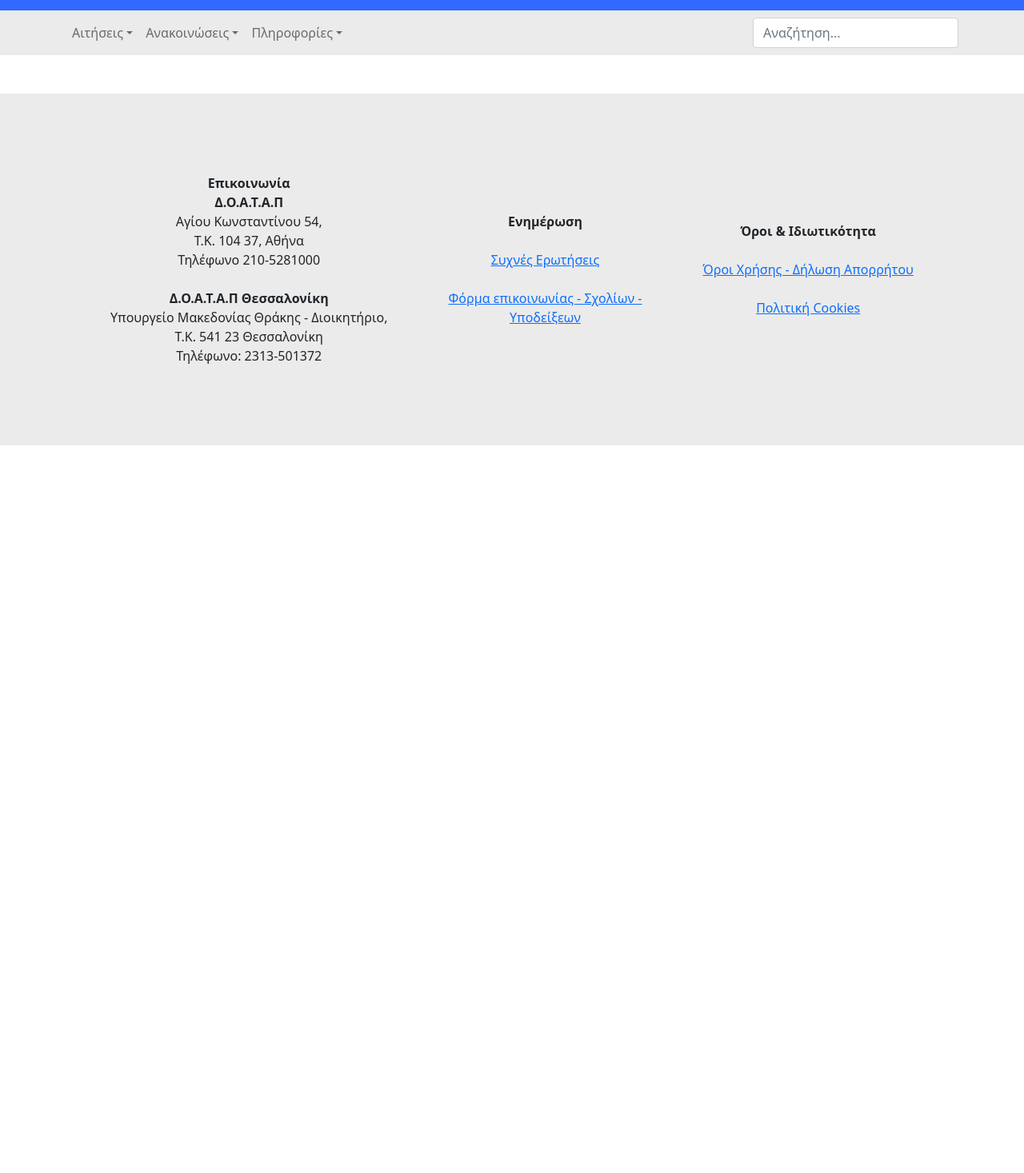
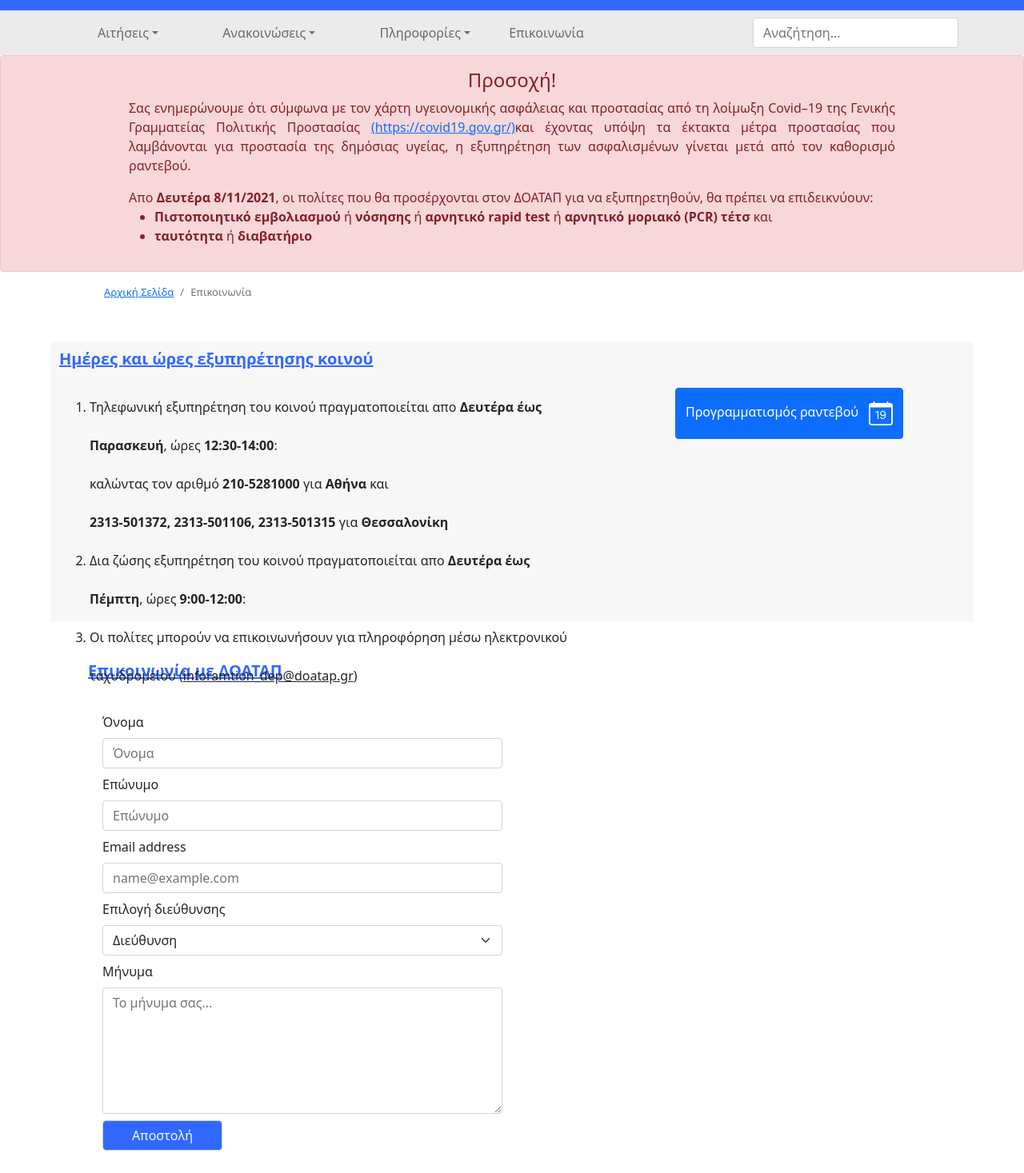
Before and after one commit to kostantinostheo/Full-Stack-MERN-Project, a React (Create React App) app in the folder edoatap/: page /epikoinonia in a window 1280 px wide. Shown: the part 103-1570 px from the top of the page at 80% size. Before the commit the page ends 800 px from the top, so only its background shows below. Built offline with nearby package versions, Linux system fonts and the light colour scheme.

Commit message:
Create Contact Page. Small tweaks html and css

```diff
--- a/edoatap/src/App.js
+++ b/edoatap/src/App.js
@@ -13,6 +13,7 @@
 import Register from './components/Register';
 import Dashboard from './components/Dashboard';
 import UpdateDashboard from './components/UpdateDashboard';
+import Contact from './components/Contact';
 
 function App() {
   return (
@@ -23,9 +24,10 @@
           <Route exact path='/' element={<Home />}/>
           <Route path='/login' exact element={<Login />}/>
           <Route path='/odigos-etiseon' exact element={<ApplicationInfo />}/>
+          <Route path='/update_dashboard' exact element={<UpdateDashboard />}/>
           <Route path='/register' exact element={<Register />}/>
           <Route path='/dashboard' exact element={<Dashboard />}/>
-          <Route path='/update_dashboard' exact element={<UpdateDashboard />}/>
+          <Route path='/epikoinonia' exact element={<Contact/>}/>
         </Routes>
         <br/><br/>
         <Footer />
--- /dev/null
+++ b/edoatap/src/components/Contact/index.css
@@ -0,0 +1,42 @@
+.info-box{
+    position: relative;
+    margin-left: auto;
+    margin-right: auto;
+    width: 90%;
+    height: 350px;
+    background-color: rgb(247, 247, 247);
+}
+
+#first-header{
+    padding-top: 10px;
+    padding-left: 10px;
+    text-align: left;
+    color: rgb(49, 104, 255);
+}
+
+.info{
+    padding-top: 1em;
+    padding-left: 1em;
+}
+
+#to-do{
+    line-height: 3em;
+    text-align: left;
+}
+
+.onliine-date{
+    height: 4em;
+}
+
+.form-email{
+    text-align: left;
+    margin-left: 8em;
+    width: 500px;
+}
+
+#send-msg{
+    float: left;
+    width: 30%;
+    color: aliceblue;
+    background-color: rgb(49, 104, 255);
+}
--- /dev/null
+++ b/edoatap/src/components/Contact/index.js
@@ -0,0 +1,89 @@
+import React from 'react'
+import {Form, Button, Alert, Breadcrumb, Row, Col } from 'react-bootstrap'
+import { BsCalendarDate } from 'react-icons/bs'
+import './index.css'
+
+export default function Contact(){
+  return(
+    <div>
+        <Alert variant="danger" style={{"paddingLeft": "10em" , "paddingRight" : "10em"}}>
+        <Alert.Heading>Προσοχή!</Alert.Heading>
+        <p style={{"textAlign": "justify"}}>
+        Σας ενημερώνουμε ότι σύμφωνα με τον χάρτη υγειονομικής ασφάλειας και προστασίας
+        από τη λοίμωξη Covid–19 της Γενικής Γραμματείας Πολιτικής Προστασίας <a href='https://covid19.gov.gr/'>(https://covid19.gov.gr/)</a>
+        και έχοντας υπόψη τα έκτακτα μέτρα προστασίας που λαμβάνονται για προστασία της δημόσιας υγείας,
+        η εξυπηρέτηση των ασφαλισμένων γίνεται μετά από τον καθορισμό ραντεβού.
+        </p>
+        <p style={{"textAlign": "justify"}}>
+            Απο <b>Δευτέρα 8/11/2021</b>, οι πολίτες που θα προσέρχονται στον ΔΟΑΤΑΠ για να εξυπηρετηθούν, θα πρέπει να επιδεικνύουν:
+            <ul>
+                <li><b>Πιστοποιητικό εμβολιασμού</b> ή <b>νόσησης</b> ή <b>αρνητικό rapid test</b> ή <b>αρνητικό μοριακό (PCR) τέτσ</b> και</li>
+                <li><b>ταυτότητα</b> ή <b>διαβατήριο</b></li>
+            </ul>
+        </p>
+      </Alert>
+      <Breadcrumb style={{"fontSize": "small" ,"paddingLeft": "10em", "marginBottom" : "4em"}}>
+        <Breadcrumb.Item href='/'>Αρχική Σελίδα</Breadcrumb.Item>
+        <Breadcrumb.Item active>Επικοινωνία</Breadcrumb.Item>
+      </Breadcrumb>
+      <div className='info-box'>
+        <h5 id='first-header'> <b><u>Ημέρες και ώρες εξυπηρέτησης κοινού</u></b> </h5>
+        <Row className='info'>
+            <Col xs={7}>
+                <ol>
+                    <li id='to-do'>
+                        Τηλεφωνική εξυπηρέτηση του κοινού πραγματοποιείται απο <b>Δευτέρα έως Παρασκευή</b>, ώρες <b>12:30-14:00</b>: <br/>
+                        καλώντας τον αριθμό <b>210-5281000</b> για <b>Αθήνα</b> και <br/>
+                        <b>2313-501372, 2313-501106, 2313-501315</b> για <b>Θεσσαλονίκη</b>
+                    </li>
+                    <li id='to-do'>
+                        Δια ζώσης εξυπηρέτηση του κοινού πραγματοποιείται απο <b>Δευτέρα έως Πέμπτη</b>, ώρες <b>9:00-12:00</b>: <br/>
+                    </li>
+                    <li id='to-do'>
+                        Οι πολίτες μπορούν να επικοινωνήσουν για πληροφόρηση μέσω ηλεκτρονικού ταχυδρομείου (<u>inforamtion_dep@doatap.gr</u>)
+                    </li>
+                </ol>
+            </Col>
+            <Col>
+                <Button className='onliine-date'>
+                    Προγραμματισμός ραντεβού &nbsp;&nbsp;
+                    <BsCalendarDate size={30}/>
+                </Button>
+            </Col>
+        </Row>
+      </div>
+
+      <h5 id='first-header' style={{"marginLeft" : "5em", "marginTop": "2em", "marginBottom": "2em"}}> <b><u>Επικοινωνία με ΔΟΑΤΑΠ</u></b> </h5>
+        <Form className='form-email'>
+            <Form.Group className="mb-2" controlId="exampleForm.ControlInput1">
+                <Form.Label>Όνομα</Form.Label>
+                <Form.Control type="text" placeholder="Όνομα" />
+            </Form.Group>
+            <Form.Group className="mb-2" controlId="exampleForm.ControlInput1">
+                <Form.Label>Επώνυμο</Form.Label>
+                <Form.Control type="text" placeholder="Επώνυμο" />
+            </Form.Group>
+            <Form.Group className="mb-2" controlId="exampleForm.ControlInput1">
+                <Form.Label>Email address</Form.Label>
+                <Form.Control type="email" placeholder="name@example.com" />
+            </Form.Group>
+            <Form.Group className="mb-2" controlId="exampleForm.ControlInput1">
+            <Form.Label>Επιλογή διεύθυνσης</Form.Label>
+            <Form.Select aria-label="Default select example">
+                <option>Διεύθυνση</option>
+                <option value="1">Επικοινωνία με τη Διεύθυνση Αναγνώρισης Ακαδημαϊκών Τίτλων</option>
+                <option value="2">Επικοινωνία με τη Διεύθυνση Ενημέρωσης</option>
+                <option value="2">Επικοινωνία με τη Διεύθυνση Διοικητικών και Οικονομικών Υπηρεσιών</option>
+            </Form.Select>
+            </Form.Group>
+            <Form.Group className="mb-2" controlId="exampleForm.ControlTextarea1">
+                <Form.Label>Μήνυμα</Form.Label>
+                <Form.Control as="textarea" rows={6} placeholder="Το μήνυμα σας..."  />
+            </Form.Group>
+            <Form.Group className="mb-2" style={{"paddingBottom" : "30px"}}>
+                <Form.Control id="send-msg"  type="submit" value="Αποστολή"/>
+            </Form.Group>
+        </Form>
+    </div>
+  );
+}
--- a/edoatap/src/components/Home/index.css
+++ b/edoatap/src/components/Home/index.css
@@ -1,12 +1,32 @@
 .title {
   color:rgb(52, 99, 228);
-  padding:40px;
-  text-align: center;
+  padding-top:40px;
+  padding-bottom:30px;
+  text-align: left;
   text-decoration: underline;
+  padding-left: 25em;
 }
 
 .text {
   width:1000px;
   margin:auto;
-  text-align:justify;
+  text-align: justify;
+  padding-left: 25em;
+  padding-right: 25em;
+  padding-top: 3em;
+  background-color: rgb(241, 245, 253);
 }
+
+
+#site-info{
+  width: 100%;
+  height: 200px;
+}
+
+.news{
+  padding-top: 2em;
+  padding-bottom: 2em;
+  padding-left: 25em;
+  padding-right: 25em;
+
+}
--- a/edoatap/src/components/Home/index.js
+++ b/edoatap/src/components/Home/index.js
@@ -8,13 +8,13 @@
   return (
     <div>
       <div className="title">
-        <h3>Αξιοσημείωτα</h3>
+        <h4>Αξιοσημείωτα</h4>
       </div>
       <Info />
       <div className="title">
-        <h3>Ταυτότητα Οργανισμού</h3>
+        <h4>Ταυτότητα Οργανισμού</h4>
       </div>
-      <div className="text">
+      <div id='site-info' className="text">
         <p >Ο Διεπιστημονικός Οργανισμός Αναγνώρισης Τίτλων Ακαδημαϊκών και Πληροφόρησης(Δ.Ο.Α.Τ.Α.Π.)
         είναι ο επίσημος φορέας της Ελληνικής Δημοκρατίας για την ακαδημαϊκή αναγνώριση τίτλων που
         που απονέμονται από εκπαιδευτικά ιδρύματα  ανώτατης εκπαίδευσης της αλλοδαπής και για την
@@ -24,9 +24,9 @@
         Θρησκευμάτων, με έδρα την Αθήνα.
       </div>
       <div className="title">
-        <h3>Ανακοινώσεις</h3>
+        <h4>Ανακοινώσεις</h4>
       </div>
-      <div className="text">
+      <div className='news'>
         <ListGroup>
           <ListGroup horizontal>
             <ListGroup.Item>26/06/2020</ListGroup.Item>
--- a/edoatap/src/components/Info/index.css
+++ b/edoatap/src/components/Info/index.css
@@ -1,7 +1,34 @@
 .cards {
-  width: 100%;
-  padding:20px;
-  display: flex;
-  flex-direction:row;
-  justify-content:center;
+  width: 250px;
+  height: 250px;
+  color: rgb(39, 39, 39);
+  margin-bottom: 2em;
+  margin-top: 2em;
+  box-shadow: rgba(0, 0, 0, 0.24) 0px 3px 8px;
+  background-color: rgb(241, 241, 241) !important;
+  border: none;
 }
+
+
+.must-see{
+  padding-left: 25em;
+  padding-right: 25em;
+  background-color: rgb(250, 250, 250);
+
+}
+#but{
+  width: 50%;
+  margin-left: 25%;
+  position:absolute;
+  bottom:5px;
+  left: 0;
+  right: 0;
+  color: rgb(255, 255, 255);
+  background-color: rgb(49, 104, 255);
+
+}
+
+.title-cards{
+  text-align: center;
+  vertical-align: middle !important;
+}
--- a/edoatap/src/components/Navigate/index.css
+++ b/edoatap/src/components/Navigate/index.css
@@ -5,3 +5,8 @@
 #top-nav-dropdown:hover{
     color: rgb(68, 68, 255);
 }
+
+#top-nav-dropdown{
+    margin-left: 2em;
+    margin-right: 2em;
+}
--- a/edoatap/src/components/Navigate/index.js
+++ b/edoatap/src/components/Navigate/index.js
@@ -1,5 +1,5 @@
 import React from 'react'
-import { Container, Nav, Navbar, NavDropdown } from 'react-bootstrap'
+import { Container, Nav, Navbar, NavDropdown, NavItem } from 'react-bootstrap'
 import SearchInput from '../SearchInput';
 import './index.css'
 export default function Navigate(){
@@ -30,6 +30,7 @@
               <NavDropdown.Item href="/login">Συχνές Ερωτήσεις</NavDropdown.Item>
               <NavDropdown.Item href="/login">Αιτήσεις</NavDropdown.Item>
             </NavDropdown>
+            <Nav.Link href="/epikoinonia">Επικοινωνία</Nav.Link>
           </Nav>
         </Navbar.Collapse>
         <SearchInput/> {/*Setting the input search component */}
```
Also changed, not shown: edoatap/src/components/Info/index.js (+70 -18 lines), 1 other file (tests, documents, lock files or other folders).
